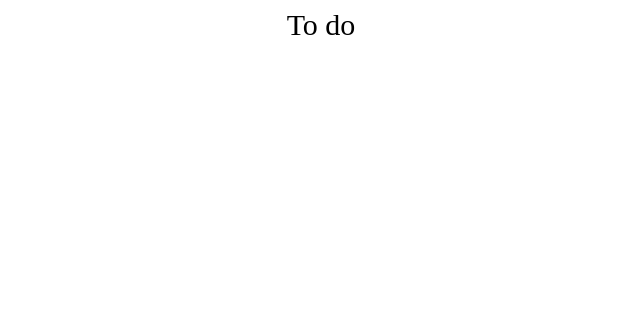
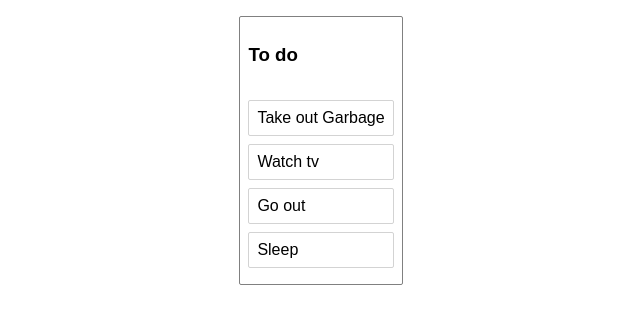
Before and after one commit to kubasulek2/DoTask, a React (Create React App) app: page / in a window 1280 px wide. Shown: the top 324 px of the page, without its empty margins (319-959 px from the left). Built offline with nearby package versions, Linux system fonts and the light colour scheme.

Commit message:
created lists for drag and drop

```diff
--- a/src/Components/Column.js
+++ b/src/Components/Column.js
@@ -1,8 +1,27 @@
 import React from 'react';
+import styled from 'styled-components';
 
-const Column = ({ column, task }) => {
+import Task from './Task';
+
+const Container = styled.div`
+	margin: 8px;
+	border: 1px solid grey;
+	border-radius: 2px
+`;
+const Title = styled.h3`
+	padding: 8px;
+`;
+const TaskList = styled.div`
+	padding: 8px;
+`;
+const Column = ({ column, tasks }) => {
 	return (
-		column.title
+		<Container>
+			<Title>{column.title}</Title>
+			<TaskList>
+				{tasks.map(task => <Task key={task.id} task={task} />)}
+			</TaskList>
+		</Container>
 	);
 };
 
--- /dev/null
+++ b/src/Components/Task.js
@@ -0,0 +1,20 @@
+import React from 'react';
+import styled from 'styled-components';
+
+const Container = styled.div`
+	border: 1px solid lightgrey;
+	padding: 8px;
+	border-radius: 2px;
+	margin-bottom: 8px;
+
+`;
+
+const Task = ({task}) => {
+	return (
+		<Container>
+			{task.content}
+		</Container>
+	);
+}
+
+export default Task;
--- a/src/Containers/App/App.module.css
+++ b/src/Containers/App/App.module.css
@@ -4,15 +4,5 @@
 	display: flex;
 	justify-content: center;
 	align-items: center;
-	font-size: 30px;
+	font-family: sans-serif;
 }
-.List{
-	padding: 10px;
-	margin: 20px;
-}
-.ListItem{
-	padding: 10px;
-	list-style-type: none;
-	cursor: pointer;
-
-}
```
